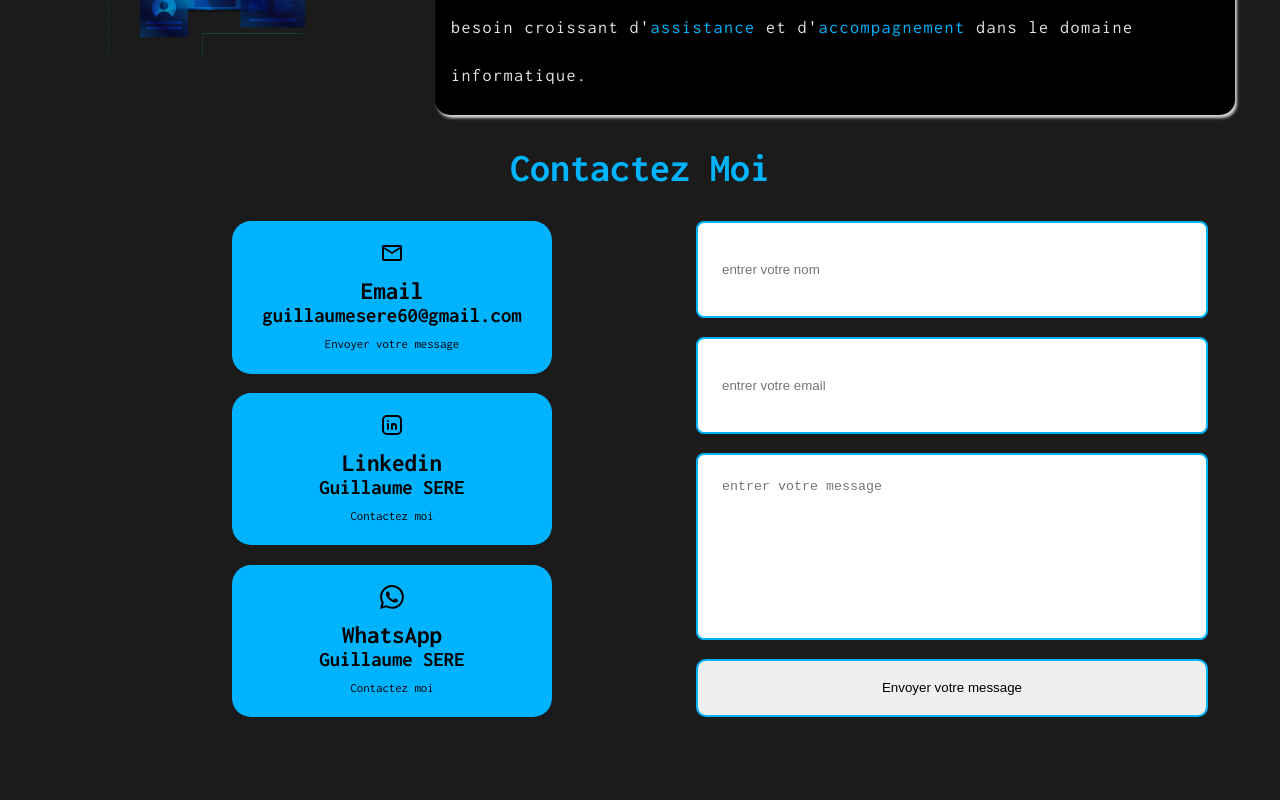
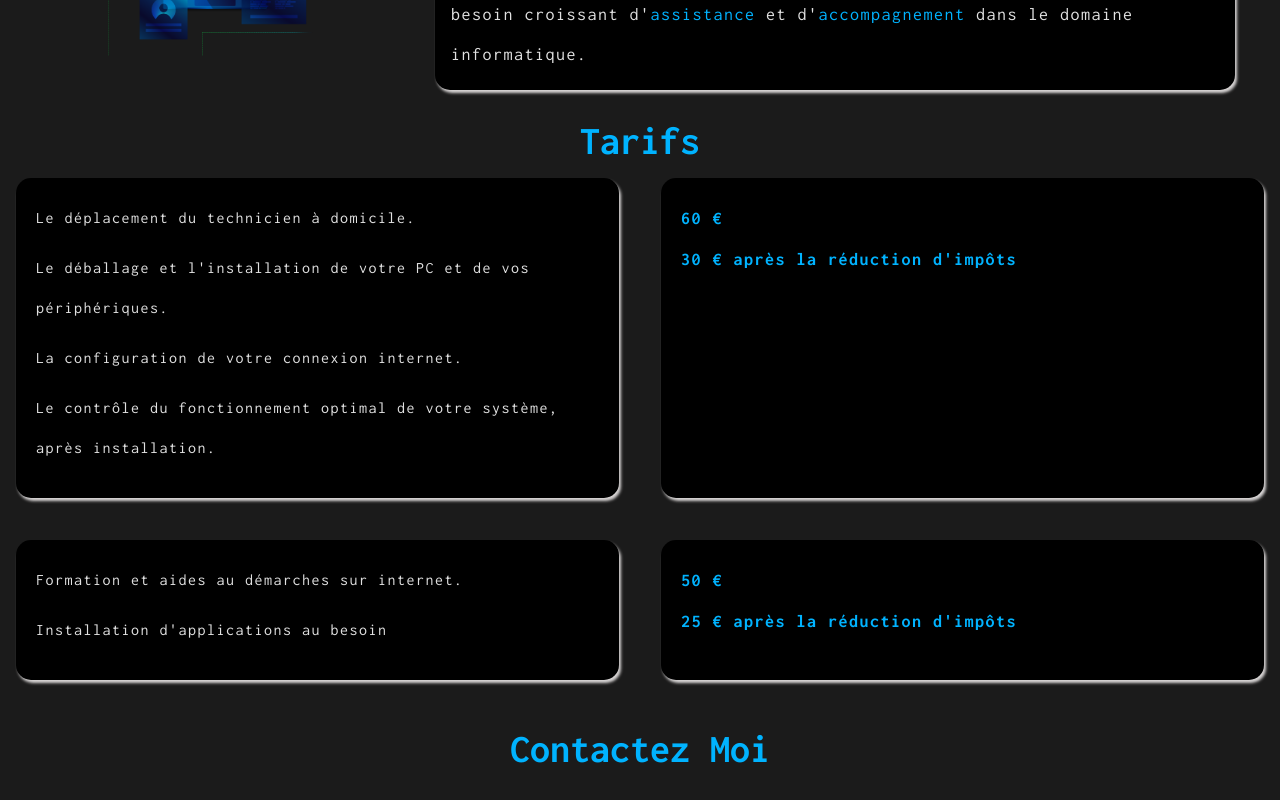
Before and after one commit to GuillaumeSere/guillaume-tech, a React (Create React App) app: page / in a window 1280 px wide. Shown: the part 860-1660 px from the top of the page. Built offline with nearby package versions, Linux system fonts and the light colour scheme.

Commit message:
add tarifs and footer

```diff
--- a/package.json
+++ b/package.json
@@ -2,12 +2,14 @@
   "name": "guillaume-tech",
   "version": "0.1.0",
   "private": true,
+  "homepage": "https://guillaumesere.github.io/guillaume-tech/",
   "dependencies": {
     "@lottiefiles/react-lottie-player": "^3.5.4",
     "@testing-library/jest-dom": "^5.17.0",
     "@testing-library/react": "^13.4.0",
     "@testing-library/user-event": "^13.5.0",
     "emailjs-com": "^3.2.0",
+    "gh-pages": "^6.1.1",
     "react": "^18.3.1",
     "react-dom": "^18.3.1",
     "react-icons": "^5.2.1",
@@ -17,6 +19,8 @@
   },
   "scripts": {
     "start": "react-scripts start",
+    "predeploy": "npm run build",
+    "deploy": "gh-pages -d build",
     "build": "react-scripts build",
     "test": "react-scripts test",
     "eject": "react-scripts eject"
--- a/public/index.html
+++ b/public/index.html
@@ -7,10 +7,11 @@
     <meta name="theme-color" content="#000000" />
     <meta
       name="description"
-      content="Web site created using create-react-app"
+      content="Assistance informatique à la personne pour les particuliers. Dépannage, formation et conseils pour les utilisateurs de PC et internet."
     />
+    <meta name="keywords" content="assistance informatique, dépannage PC, formation internet, conseils informatique, particuliers">
 
-    <title>Guillaume Tech</title>
+    <title>Guillaume Tech Assistance Informatique à la Personne - Dépannage et Formation</title>
   </head>
   <body>
     <noscript>You need to enable JavaScript to run this app.</noscript>
--- a/src/App.js
+++ b/src/App.js
@@ -2,7 +2,9 @@ import Contact from "./components/Contact";
 import Footer from "./components/Footer";
 import Header from "./components/Header";
 import Home from "./components/Home";
+import Map from "./components/Map";
 import Service from "./components/Service";
+import Tarif from "./components/Tarif";
 
 function App() {
   return (
@@ -10,7 +12,9 @@ function App() {
         <Header />
         <Service />
         <Home />
+        <Tarif />
         <Contact />
+        <Map />
         <Footer />
     </div>
   );
--- /dev/null
+++ b/src/components/Map.jsx
@@ -0,0 +1,28 @@
+import React from 'react';
+import './map.css';
+
+const MapComponent = () => {
+  return (
+    <div className='map'
+    style={{
+        width: '100%',
+        height: '100vh', /* set the height to 100% of the viewport */
+      }}
+      dangerouslySetInnerHTML={{
+        __html: `
+          <iframe
+            src="https://www.google.com/maps/embed?pb=!1m18!1m12!1m3!1d1297.8423452121376!2d2.073053439021259!3d49.41486823783805!2m3!1f0!2f0!3f0!3m2!1i1024!2i768!4f13.1!3m3!1m2!1s0x47e70139039df0e1%3A0xe08fb0c5da218d31!2s26%20Rue%20Ronsard%2C%2060000%20Beauvais!5e0!3m2!1sfr!2sfr!4v1720783622507!5m2!1sfr!2sfr"
+            width="600"
+            height="600"
+            style="border:0; "
+            allowfullscreen=""
+            loading="lazy"
+            referrerpolicy="no-referrer-when-downgrade"
+          />
+        `,
+      }}
+    />
+  );
+};
+
+export default MapComponent;
--- a/src/components/Service.jsx
+++ b/src/components/Service.jsx
@@ -7,12 +7,12 @@ const Service = () => {
             <h1>Sur <span>Beauvais</span> appelez vite !</h1>
             <div className="text">
             <span className='number'>06.60.40.09.24</span>
-            <h2>Services Proposés :<br/>
-                • Formation de base en informatique (utilisation des ordinateurs, tablettes et smartphones).<br/>
-                • Assistance pour les démarches administratives en ligne (impôts, sécurité sociale, démarches
-                bancaires, etc.).<br/>
-                • Aide à l'utilisation des logiciels de bureautique (Word, Excel,Chat-GPT etc.).<br/>
-                • Conseils et assistance technique (installation de logiciels, sécurité informatique, etc.).</h2>
+            <h2>👍 Services Proposés :<br/>
+            🖥️ Formation de base en informatique (utilisation des ordinateurs, tablettes et smartphones) 💻<br/>
+            📑 Assistance pour les démarches administratives en ligne (impôts, sécurité sociale, démarches
+                bancaires, etc.) ⌨️<br/>
+                👨‍💻 Aide à l'utilisation des logiciels de bureautique (Word, Excel,Chat-GPT etc.) 👩‍💻<br/>
+                💽 Conseils et assistance technique (installation de logiciels, sécurité informatique, etc.) 📥</h2>
             </div>
         </div>
     )
--- /dev/null
+++ b/src/components/Tarif.jsx
@@ -0,0 +1,32 @@
+import React from 'react';
+import './tarif.css';
+
+const Tarif = () => {
+    return (
+        <div className='container'>
+            <h1>Tarifs</h1>
+            <div className="box-container">
+                <div className="box">
+                    <p>Le déplacement du technicien à domicile.</p>
+                    <p>Le déballage et l'installation de votre PC et de vos périphériques.</p>
+                    <p>La configuration de votre connexion internet.</p>
+                    <p>Le contrôle du fonctionnement optimal de votre système, après installation.</p>
+                </div>
+                <div className="box">
+                    <span>60 €</span><br />
+                    <span>30 € après la réduction d'impôts</span>
+                </div>
+                <div className="box">
+                    <p>Formation et aides au démarches sur internet.</p>
+                    <p>Installation d'applications au besoin</p>
+                </div>
+                <div className="box">
+                    <span>50 €</span><br />
+                    <span>25 € après la réduction d'impôts</span>
+                </div>
+            </div>
+        </div>
+    )
+}
+
+export default Tarif
--- a/src/components/contact.css
+++ b/src/components/contact.css
@@ -56,6 +56,7 @@
 .btn.btn-primary.contact{
     padding: 0.3rem 1rem;
     border-radius: 10px;
+    width: 200px;
     border: 2px solid rgb(0, 179, 255);
     cursor: pointer;
 }
@@ -125,8 +126,18 @@ input, textarea{
 /* ================ media query (medium) ===================== */
 @media screen and (max-width: 1024px){
     .container.contact__container{
-        grid-template-columns: 1fr;
-        gap: 2rem;
+        width: 80%;
+        display: flex;
+        flex-direction: column-reverse;
+        align-items: center;
+    }
+    form{
+        display: grid;
+        flex-direction: column;
+        gap: 1rem;
+        width: 40%;
+        margin-bottom: 2rem;
+        margin-left: 10rem;
     }
 
 }
@@ -134,7 +145,32 @@ input, textarea{
 /* ================ media query (small) ===================== */
 @media screen and (max-width: 600px){
     .container.contact__container{
-        width: 80%;
+        width: 60%;
+        margin: 0 auto;
+    }
+
+    form{
+        display: grid;
+        flex-direction: column;
+        gap: 1rem;
+        width: 100%;
+        margin-bottom: 2rem;
+        margin-left: 0;
+        margin: 0 auto;
+    }
+    .contact__options{
+        display: flex;
+        margin-left: 0;
+        margin-top: 1rem;
+        width: 20rem;
+        flex-direction: column;
+        gap: 1.2rem;
+    }
+    .contact__option{
+        margin: 0 auto;
+       width: 250px;
+       font-size: 18px;
+       font-family: 'Courier New', Courier, monospace;
     }
 
 }
--- a/src/components/home.css
+++ b/src/components/home.css
@@ -11,7 +11,7 @@
     padding: 1rem;
     border-radius: 15px;
     font-size: 18px;
-    line-height: 3rem;
+    line-height: 2.5rem;
     letter-spacing: 1.5px;
     background-color: black;
     box-shadow: 2px 3px 3px 0px #d8d5d5;
@@ -20,3 +20,11 @@
 .info span{
     color:rgb(0, 179, 255);
 }
+
+@media screen and (max-width: 1024px){
+    .info{
+        width: 80%;
+        line-height: 30px;
+    }
+
+}
--- /dev/null
+++ b/src/components/map.css
@@ -0,0 +1,5 @@
+.map iframe {
+    width: 100%;
+    height: 100%;
+    border: 0;
+  }
--- a/src/components/service.css
+++ b/src/components/service.css
@@ -24,3 +24,11 @@ h2{
     text-align: center;
     color:rgb(225, 225, 225);
 }
+
+/* ================ media query (small) ===================== */
+@media screen and (max-width: 600px){
+    .text{
+        font-size: 12px;
+    }
+
+}
--- /dev/null
+++ b/src/components/tarif.css
@@ -0,0 +1,42 @@
+.container{
+    margin-top: 1rem;
+}
+h1{
+    text-align: center;
+    color:rgb(0, 179, 255);
+    font-size: 2.5rem;
+}
+.box-container {
+    display: grid;
+    grid-template-columns: repeat(2, 1fr);
+    grid-gap: 10px;
+  }
+
+  .box {
+    background-color: #000000;
+    padding: 20px;
+    margin: 1rem;
+    box-shadow: 2px 3px 3px 0px #d8d5d5;
+    border-radius: 15px;
+    line-height: 2.5rem;
+    letter-spacing: 1.5px;
+  }
+
+  .box:nth-child(2n) {
+    background-color: #000000;
+  }
+
+  .box:nth-child(2n+1) {
+    background-color: #000000;
+  }
+
+  .box p {
+    margin-bottom: 10px;
+    color:rgb(225, 225, 225);
+  }
+
+  .box span {
+    font-weight: bold;
+    font-size: 18px;
+    color:rgb(0, 179, 255);
+  }
```
Also changed, not shown: 1 other file (tests, documents, lock files or other folders).
